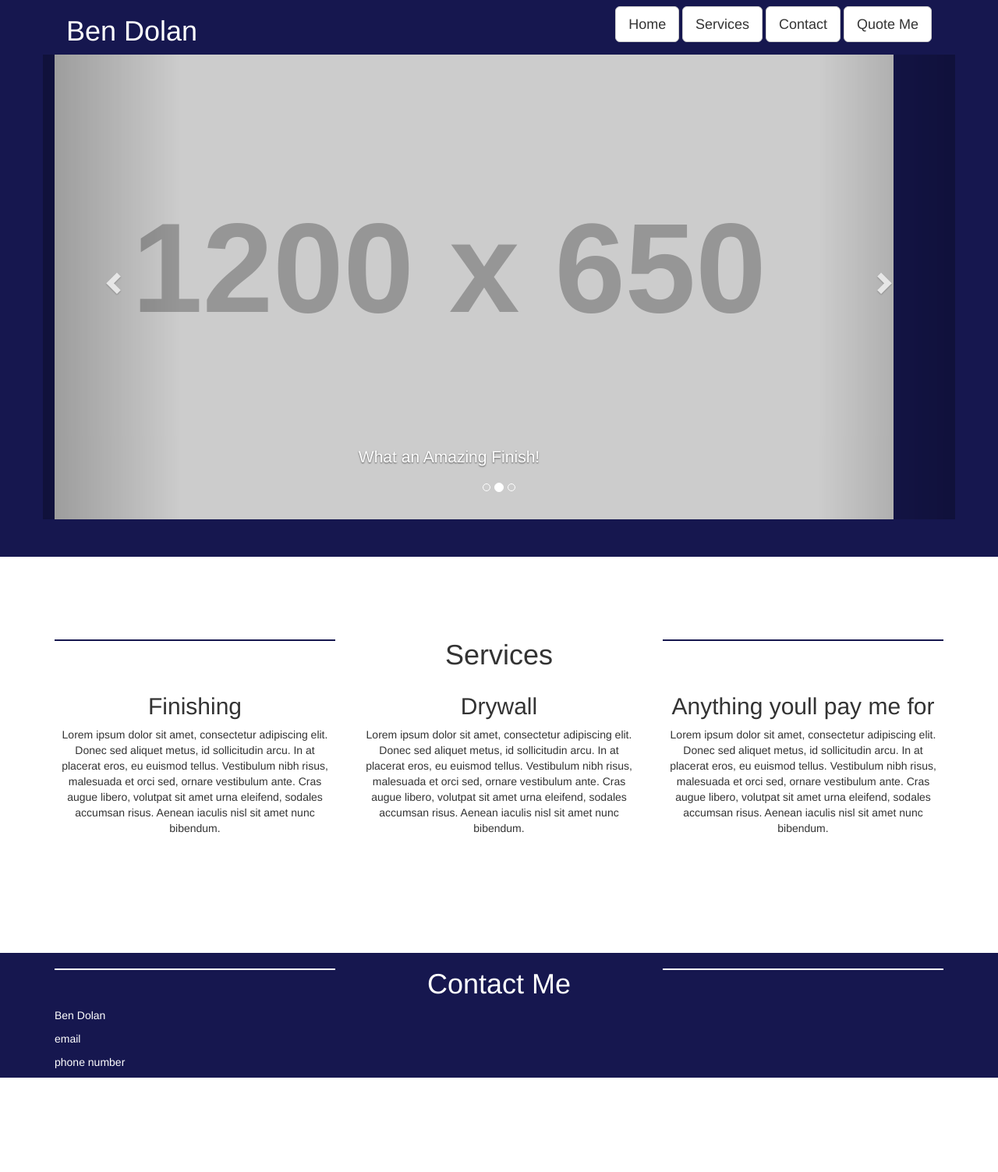
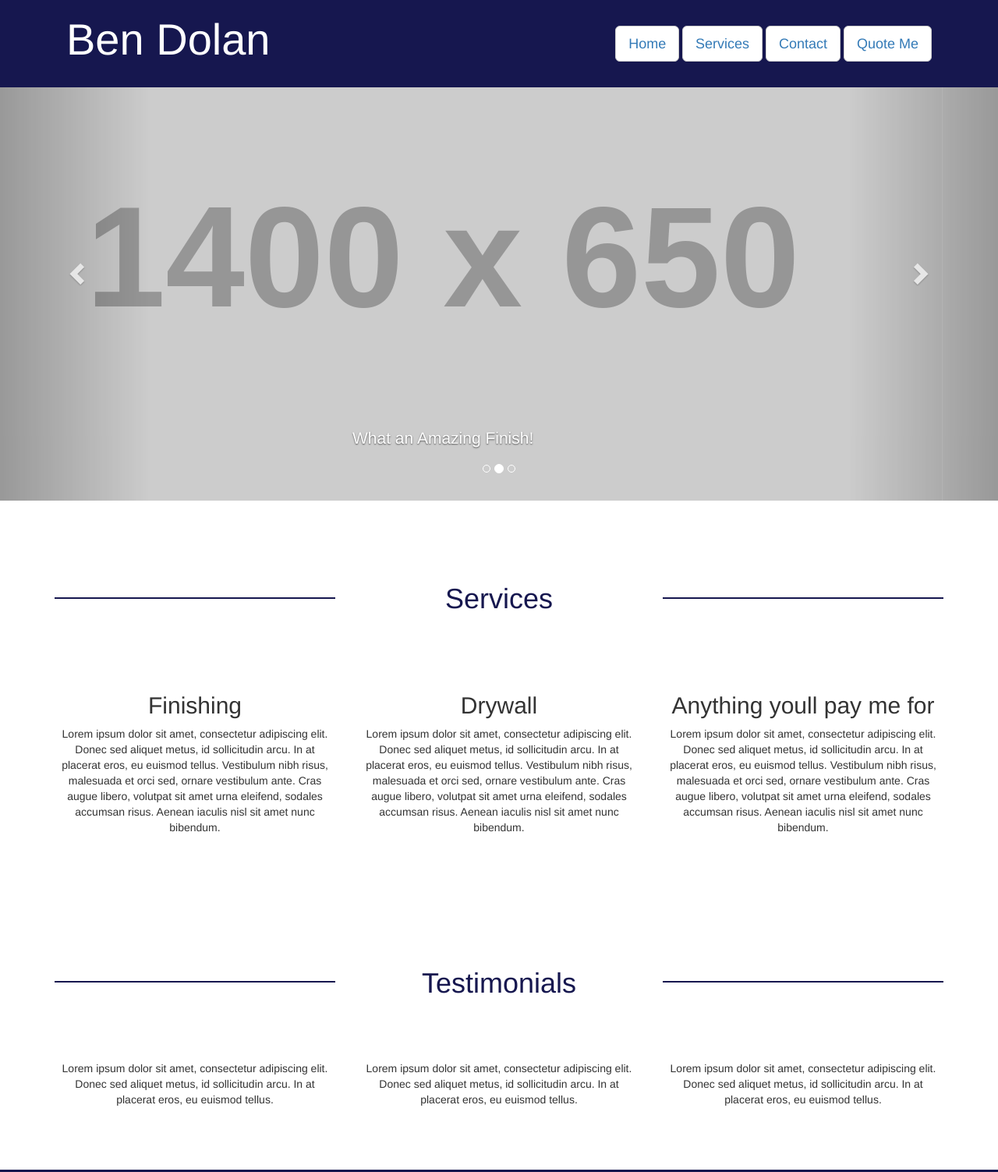
Before and after one commit to grantb4812/ben-business-site, a plain HTML site: page index.html in a window 1280 px wide. Shown: the top 1503 px of the page at 78% size. Before the commit the page ends 1382 px from the top, so only its background shows below. Drawn offline with nearby package versions, Linux system fonts and the light colour scheme; placeholder pictures from the web are drawn by us.

Commit message:
changed up carousel and added testimonial section

```diff
--- a/index.html
+++ b/index.html
@@ -20,20 +20,20 @@
 			<nav id="nav-color" class="navbar navbar-default navbar-fixed-top">
 				<div class="container">
 					<div class="col-md-6">
-						<h1>Ben Dolan</h1>
+						<h1 class="dolan">Ben Dolan</h1>
 					</div>
-					<div class="col-md-6 text-right">
-						<button type="button" class="btn btn-default btn-lg navbar-btn">Home</button>
-						<button type="button" class="btn btn-default btn-lg navbar-btn">Services</button>
-						<button type="button" class="btn btn-default btn-lg navbar-btn">Contact</button>
-						<button type="button" class="btn btn-default btn-lg navbar-btn">Quote Me</button>
+					<div class="col-md-6 text-right menu">
+						<button type="button" class="btn btn-default btn-lg navbar-btn"><a href="#home">Home</a></button>
+						<button type="button" class="btn btn-default btn-lg navbar-btn"><a href="#services">Services</a></button>
+						<button type="button" class="btn btn-default btn-lg navbar-btn"><a href="#contact">Contact</a></button>
+						<button type="button" class="btn btn-default btn-lg navbar-btn"><a href="">Quote Me</a></button>
 					</div>
 				</div>
 			</nav>
 		</header>
 
-		<section class="jumbotron">
-			<div id="carousel-example-generic" class="carousel slide container" data-ride="carousel">
+		<section class="jumbotron" id="home">
+			<div id="carousel-example-generic" class="carousel slide" data-ride="carousel">
 				  <!-- Indicators -->
 				  <ol class="carousel-indicators">
 				    <li data-target="#carousel-example-generic" data-slide-to="0" class="active"></li>
@@ -44,13 +44,13 @@
 				  <!-- Wrapper for slides -->
 				  <div class="carousel-inner" role="listbox">
 				    <div class="item active">
-				      <img src="http://placehold.it/1200x650" alt="big-img" class="img-responsive">
+				      <img src="http://placehold.it/1400x650" alt="big-img" class="img-responsive">
 				      <div class="carousel-caption">
 				        <p>What an Amazing Finish!</p>
 				      </div>
 				    </div>
 				    <div class="item">
-				      <img src="http://placehold.it/800x650" alt="big-img" class="img-responsive">
+				      <img src="http://placehold.it/1400x650" alt="big-img" class="img-responsive">
 				      <div class="carousel-caption">
 				        <p>Wow this is amazing craftsmanship!</p>
 				      </div>
@@ -72,12 +72,12 @@
 
 		<section class="services">
 			<div class="container">
-				<div class="row services">
+				<div class="row services" id="services">
 					<div class="col-md-4 service-hr">
 						<hr>
 					</div>
 					<div class="col-md-4 text-center">
-						<h1>Services</h1>
+						<h1 class="content-headline">Services</h1>
 					</div>
 					<div class="col-md-4 service-hr">
 						<hr>
@@ -100,9 +100,38 @@
 			</div>
 		</section>
 
+		<section class="testimonials">
+			<div class="container">
+				<div class="row testimony-row">
+					<div class="col-md-4 service-hr">
+						<hr>
+					</div>
+					<div class="col-md-4 text-center">
+						<h1 class="content-headline">Testimonials</h1>
+					</div>
+					<div class="col-md-4 service-hr">
+						<hr>
+					</div>
+				</div>
+				<div class="row service-content">
+					<div class="col-md-4 text-center">
+						<p>Lorem ipsum dolor sit amet, consectetur adipiscing elit. Donec sed aliquet metus, id sollicitudin arcu. In at placerat eros, eu euismod tellus. </p>
+					</div>
+					<div class="col-md-4 text-center">
+
+						<p>Lorem ipsum dolor sit amet, consectetur adipiscing elit. Donec sed aliquet metus, id sollicitudin arcu. In at placerat eros, eu euismod tellus. </p>
+					</div>
+					<div class="col-md-4 text-center">
+
+						<p>Lorem ipsum dolor sit amet, consectetur adipiscing elit. Donec sed aliquet metus, id sollicitudin arcu. In at placerat eros, eu euismod tellus. </p>
+					</div>
+				</div>
+			</div>
+		</section>
+
 		<footer>
-			<div class="container">
-				<div class="row">
+			<div class="container" id="contact">
+				<div class="row contact-row">
 					<div class="col-md-4 contact-hr">
 						<hr>
 					</div>
--- a/main.css
+++ b/main.css
@@ -1,16 +1,33 @@
 #nav-color {
 	border-bottom: none;
-	height: 5em;
+	height: 8em;
 	background-color: #16174f;
 	color: white;
 }
 
+.dolan {
+	font-size: 4em;
+}
+
 .jumbotron {
-	background-color: #16174f;
+	padding-bottom: 0;
+}
+
+.carousel .item {
+	width: 100%;
+}
+
+.carousel .item img {
+	width: 100%;
+}
+
+.menu {
+	margin-top: 1.75em;
 }
 
 footer {
 	background-color: #16174f;
+	padding-bottom: 10em;
 	color: white;
 }
 
@@ -28,16 +45,38 @@ button {
 
 .services {
 	padding-top: 2em;
+	padding-bottom: 5em;
 }
 
 .service-content {
-	padding-bottom: 10em;
+	padding-bottom: 5em;
 }
 
 .service-hr hr {
 	border: 1px solid #16174f;
+
+}
+
+.service-hr {
+	margin-top: 1.25em;
+}
+
+.contact-row {
+	padding-top: 5em;
 }
 
 .contact-hr hr {
 	border: 1px solid white;
 }
+
+.contact-hr {
+	margin-top: 1.25em;
+}
+
+.content-headline {
+	color: #16174f;
+}
+
+.testimony-row {
+	padding-bottom: 5em;
+}
```
